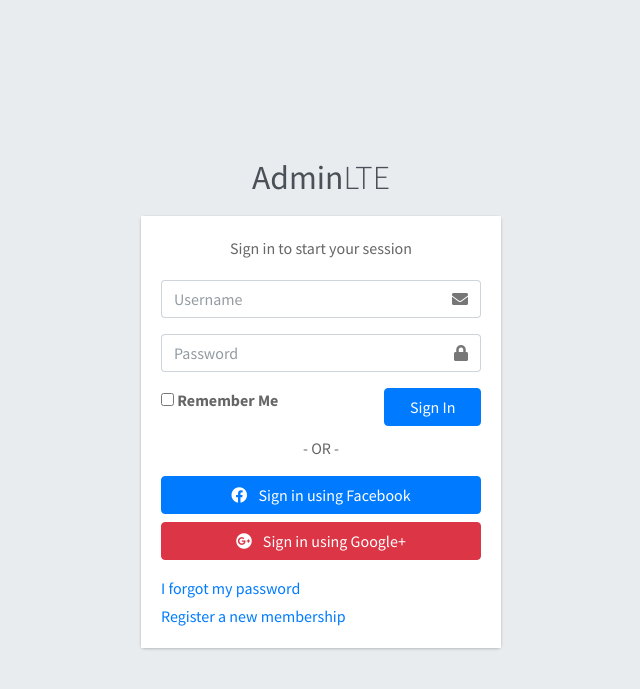
After one commit to gpalazuelosg/django-adminlte, a Django app: page /login/ in a window 1280 px wide. The commit adds this page. Shown: the top 689 px of the page, without its empty margins (319-959 px from the left). Run offline with Django 3.2, Linux system fonts and the light colour scheme; some libraries are stand-ins or nearby versions.

Commit message:
Added login page, with view and url setup, as well added login.html. Modified base/base.html to add block for login. Relocated blocks to fix rendering problems in core_app/home.html. Updated notes.txt

```diff
--- a/core_app/templates/core_app/home.html
+++ b/core_app/templates/core_app/home.html
@@ -4,6 +4,10 @@
 {% block page_title %}
     Welcome to our Demo site's Home
 {% endblock page_title %}
+
+{% block bode_class %}sidebar-mini{% endblock bode_class %}
+
+{% block login %} {% endblock login %}
 
 {% block maincontent_title %}
     An amazing page title
--- /dev/null
+++ b/core_app/templates/core_app/login.html
@@ -0,0 +1,85 @@
+{% extends 'base/base.html' %}
+
+{% block page_title %} Login {% endblock page_title %}
+
+{% block bode_class %}login-page{% endblock bode_class %}
+
+{% block login %}
+<div class="login-box">
+  <div class="login-logo">
+    <a href="../../index2.html"><b>Admin</b>LTE</a>
+  </div>
+  <!-- /.login-logo -->
+  <div class="card">
+    <div class="card-body login-card-body">
+      <p class="login-box-msg">Sign in to start your session</p>
+
+      <form method="post">
+        {% csrf_token %}
+        <div class="input-group mb-3">
+          <input type="text" class="form-control" placeholder="Username" name="username" id="id_username">
+          <div class="input-group-append">
+            <div class="input-group-text">
+              <span class="fas fa-envelope"></span>
+            </div>
+          </div>
+        </div>
+        <div class="input-group mb-3">
+          <input type="password" class="form-control" placeholder="Password" name="password" id="id_password">
+          <div class="input-group-append">
+            <div class="input-group-text">
+              <span class="fas fa-lock"></span>
+            </div>
+          </div>
+        </div>
+
+        {% comment %} {{ form.as_p }} {% endcomment %}
+
+        <div class="row">
+          <div class="col-8">
+            <div class="icheck-primary">
+              <input type="checkbox" id="remember">
+              <label for="remember">
+                Remember Me
+              </label>
+            </div>
+          </div>
+          <!-- /.col -->
+          <div class="col-4">
+            <button type="submit" class="btn btn-primary btn-block">Sign In</button>
+          </div>
+          <!-- /.col -->
+        </div>
+      </form>
+
+      <div class="social-auth-links text-center mb-3">
+        <p>- OR -</p>
+        <a href="#" class="btn btn-block btn-primary">
+          <i class="fab fa-facebook mr-2"></i> Sign in using Facebook
+        </a>
+        <a href="#" class="btn btn-block btn-danger">
+          <i class="fab fa-google-plus mr-2"></i> Sign in using Google+
+        </a>
+      </div>
+      <!-- /.social-auth-links -->
+
+      <p class="mb-1">
+        <a href="forgot-password.html">I forgot my password</a>
+      </p>
+      <p class="mb-0">
+        <a href="register.html" class="text-center">Register a new membership</a>
+      </p>
+    </div>
+    <!-- /.login-card-body -->
+  </div>
+</div>
+<!-- /.login-box -->
+{% endblock login %}
+
+{% block main_navbar %} {% endblock main_navbar %}
+{% block main_sidebar %} {% endblock main_sidebar %}
+{% block maincontent_title %} {% endblock maincontent_title %}
+{% block maincontent_body %} {% endblock maincontent_body %}
+{% block maincontent_footer %} {% endblock maincontent_footer %}
+{% block maincontent_modal %} {% endblock maincontent_modal %}
+{% block js_page %} {% endblock js_page %}
--- a/core_app/urls.py
+++ b/core_app/urls.py
@@ -1,7 +1,11 @@
 from django.urls import path, include
 
 from .views import Home
+from django.contrib.auth import views as auth_views
 
 urlpatterns = [
-    path('',Home.as_view(), name="home"),
+    path("",Home.as_view(), name="home"),
+    path("login/", auth_views.LoginView.as_view(template_name="core_app/login.html"),
+        name="login")
+
 ]
--- a/core_app/views.py
+++ b/core_app/views.py
@@ -1,6 +1,9 @@
 from django.shortcuts import render
+from django.contrib.auth.mixins import LoginRequiredMixin
+
 from django.views import generic
 
 # Create your views here.
-class Home(generic.TemplateView):
+class Home(LoginRequiredMixin, generic.TemplateView):
     template_name= "core_app/home.html"
+    login_url= "login/"
--- a/notes.txt
+++ b/notes.txt
@@ -2,6 +2,7 @@
 bloques en base.html:
 
 - page_title
+- login
 - main_navbar
 - main_sidebar
 - maincontent_title
--- a/templates/base/base.html
+++ b/templates/base/base.html
@@ -22,11 +22,15 @@
         <link href="https://fonts.googleapis.com/css?family=Source+Sans+Pro:300,400,400i,700" rel="stylesheet">
     </head>
 
-    <body class="hold-transition sidebar-mini">
+    <body class="hold-transition {% block bode_class %}sidebar-mini{% endblock bode_class %}">
+
+
+        {% block login %} {% endblock login %}
+
+
+        {% block main_navbar %}
         <!-- Site wrapper -->
         <div class="wrapper">
-
-            {% block main_navbar %}
 
                 <!-- Navbar -->
                 <nav class="main-header navbar navbar-expand navbar-white navbar-light">
@@ -233,6 +237,7 @@
                                 </p>
                                 </a>
                             </li>
+
                             <li class="nav-item has-treeview">
                                 <a href="#" class="nav-link">
                                 <i class="nav-icon fas fa-copy"></i>
@@ -310,7 +315,8 @@
                                 </li>
                                 </ul>
                             </li>
-                        <li class="nav-item has-treeview">
+
+                            {% comment %} <li class="nav-item has-treeview">
                                 <a href="#" class="nav-link">
                                 <i class="nav-icon fas fa-tree"></i>
                                 <p>
@@ -706,7 +712,7 @@
                                 <i class="nav-icon far fa-circle text-info"></i>
                                 <p>Informational</p>
                                 </a>
-                        </li>
+                            </li> {% endcomment %}
                         </ul>
                     </nav>
                     <!-- /.sidebar-menu -->
@@ -714,7 +720,7 @@
                     <!-- /.sidebar -->
                 </aside>
 
-            {% endblock main_sidebar %}
+
 
 
             <!-- Content Wrapper. Contains page content -->
@@ -724,7 +730,7 @@
                     <div class="container-fluid">
                     <div class="row mb-2">
                         <div class="col-sm-6">
-                        <h1>{% block maincontent_title %}Blank Page{% endblock maincontent_title %}</h1>
+                        <h1>{% endblock main_sidebar %}{% block maincontent_title %}Blank Page{% endblock maincontent_title %}{% block maincontent_body %}</h1>
                         </div>
                         <div class="col-sm-6">
                         <!-- <ol class="breadcrumb float-sm-right">
@@ -738,7 +744,7 @@
 
                 <!-- Main content -->
                 <section class="content">
-                    {% block maincontent_body %}
+
                         <!-- Default box -->
                         <div class="card">
                         <div class="card-header">
@@ -767,15 +773,17 @@
             </div>
             <!-- /.content-wrapper -->
 
+            {% block maincontent_footer %}
                 <footer class="main-footer">
-                {% block maincontent_footer %}
+
                         <div class="float-right d-none d-sm-block">
                             <b>Version</b> 3.0.1
                         </div>
                         <strong>Copyright &copy; 2014-2019 <a href="http://adminlte.io">AdminLTE.io</a>.</strong> All rights
                         reserved.
+
+                </footer>
             {% endblock maincontent_footer %}
-            </footer>
 
 
 
```
Lines whose indentation alone changed are shown as unchanged.
